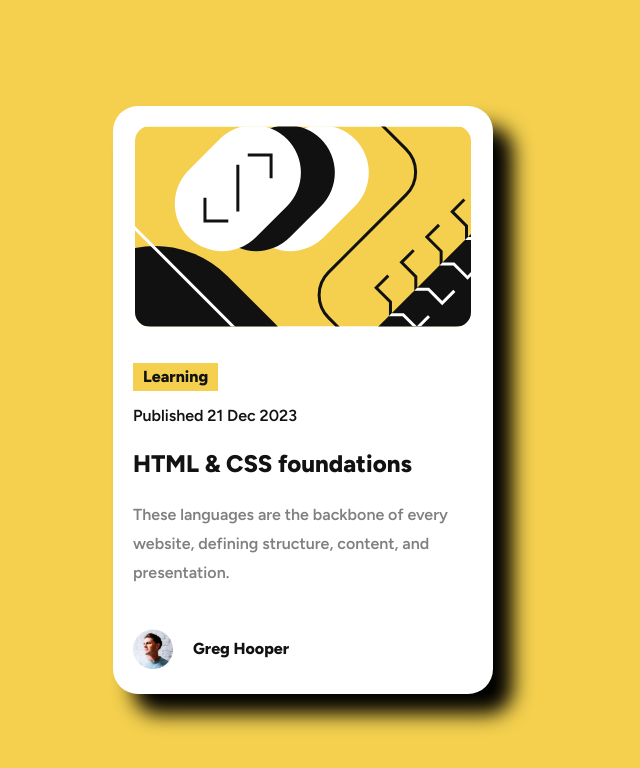
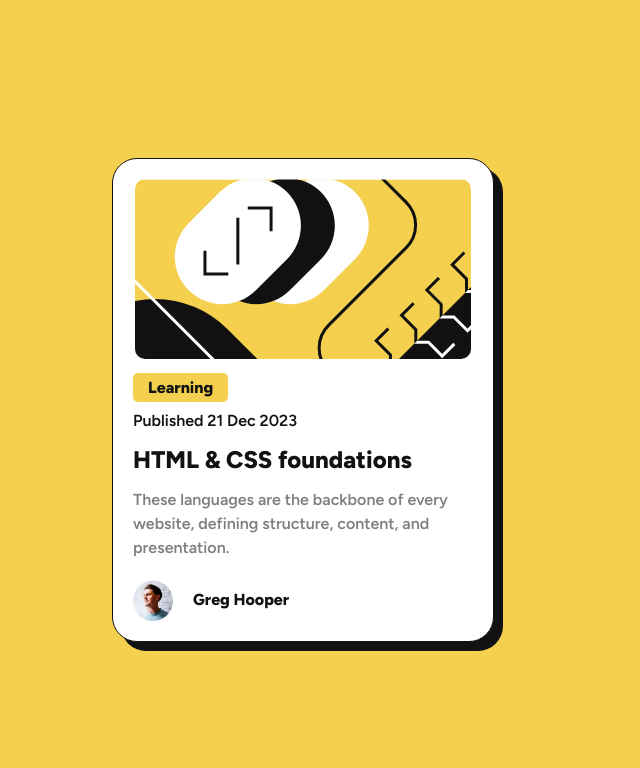
Before and after one commit to ESP420/100DaysOfProjects, a plain HTML site: page 02-day-blog-preview-card/index.html in a window 1280 px wide. Shown: the whole page, without its empty margins (337-977 px from the left). Drawn offline with Linux system fonts and the light colour scheme.

Commit message:
arreglos 02

```diff
--- a/02-day-blog-preview-card/css/styles.css
+++ b/02-day-blog-preview-card/css/styles.css
@@ -48,45 +48,61 @@ Desarrollo: Frontend Club🔥
 
 .card {
 	background-color: var(--white-color);
-	width: 310px;
+	width: 300px;
 	border-radius: 25px;
-	box-shadow: 20px 20px 20px black;
+	border: 1px solid var(--black-color);
+	box-shadow: 9px 9px 0 var(--black-color);
 }
+
+.card:hover {
+	scale: 1.01;
+}
+
 .card-header {
-	display: flex;
-	padding: 20px;
+	background-image: url(../images/illustration-article.svg);
+	background-repeat: no-repeat;
+	background-size: cover;
+	width: 264px;
+	height: 180px;
+	margin: 20px auto;
+	border-radius: 10px;
 }
-.img {
-	margin: auto;
-	width: 270px;
-	border-radius: 15px;
-}
+
 .card-body {
 	padding: 0 20px;
+	display: flex;
+	flex-direction: column;
+	gap: 15px;
 }
+
 .title {
+	border-radius: 5px;
 	font-weight: 800;
 	background-color: var(--yellow-color);
-	width: fit-content;
-	padding: 5px 10px;
+	padding: 5px 15px;
 }
+
 .sub-title {
 	font-weight: 600;
 }
+
 .blog-title {
 	font-size: 24px;
 	font-weight: 800;
 	pointer-events: auto;
 	cursor: pointer;
 }
+
 .blog-title:hover {
 	color: var(--yellow-color);
 }
+
 .description {
 	color: var(--grey-color);
-	line-height: 1.8;
+	line-height: 1.5;
 	word-break: break-word;
 }
+
 .card-footer {
 	padding: 20px;
 	display: flex;
@@ -94,22 +110,31 @@ Desarrollo: Frontend Club🔥
 	font-weight: 800;
 	gap: 20px;
 }
-/* *********---- TABLET ----********* */
-@media (min-width: 576px) {
 
+@media (min-width: 375px) {
+	.card {
+		width: 350px;
+	}
+
+	.card-header {
+		width: 314px;
+
+	}
+}
+
+@media (min-width: 425px) {
 	.card {
 		width: 380px;
-		margin: 30px;
-   }
+	}
+
 	.card-header {
-		display: flex;
-		padding: 20px;
-   }
-	.img {
-		margin: auto;
-		width: fit-content;
-   }
+		width: 336px;
+
+	}
 }
+
+/* *********---- TABLET ----********* */
+@media (min-width: 576px) {}
 
 @media (min-width:768px) {}
 
--- a/02-day-blog-preview-card/index.html
+++ b/02-day-blog-preview-card/index.html
@@ -23,10 +23,12 @@
     <section id="blog-preview-card">
         <div class="card">
             <div class="card-header">
-                <img class="img" src="images/illustration-article.svg" alt="Illustration article">
+                <!-- <img class="img" src="images/illustration-article.svg" alt="Illustration article"> -->
             </div>
             <div class="card-body">
-                <p class="title">Learning</p>
+                <div>
+                    <span class="title">Learning</span>
+                </div>
                 <p class="sub-title">Published 21 Dec 2023
                 </p>
                 <p class="blog-title">HTML & CSS foundations</p>
```
Also changed, not shown: 02-day-blog-preview-card/css/normalize.css.
